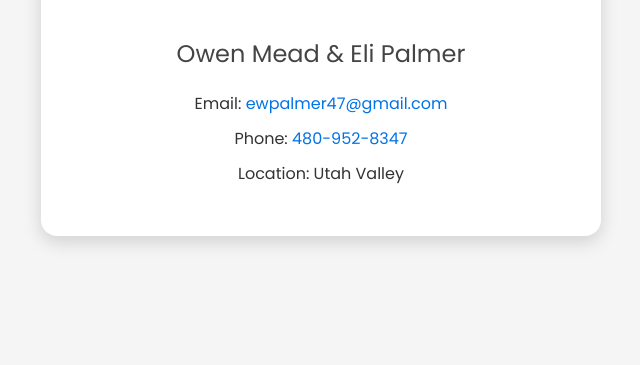
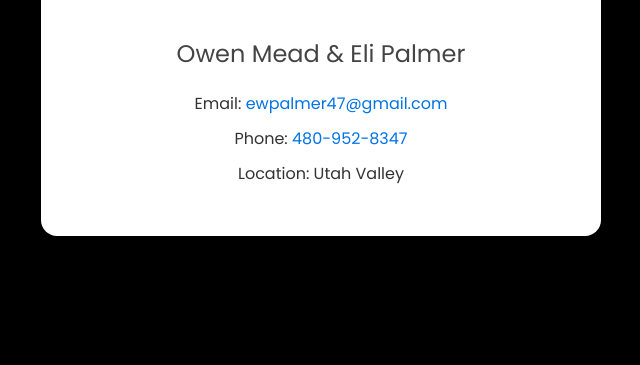
Before and after one commit to ewpalmer0707/Opal.Epoxy, a plain HTML site: page index.html in a window 1280 px wide. Shown: the part 435-800 px from the top of the page, without its empty margins (319-959 px from the left). Drawn offline with Linux system fonts and the light colour scheme.

Commit message:
Update index.html

```diff
--- a/index.html
+++ b/index.html
@@ -9,7 +9,7 @@
   <style>
     body {
       font-family: 'Poppins', sans-serif;
-      background: #f5f5f5; /* light gray background */
+      background: #000000; /* black */
       color: #333;
       display: flex;
       justify-content: center;
```
